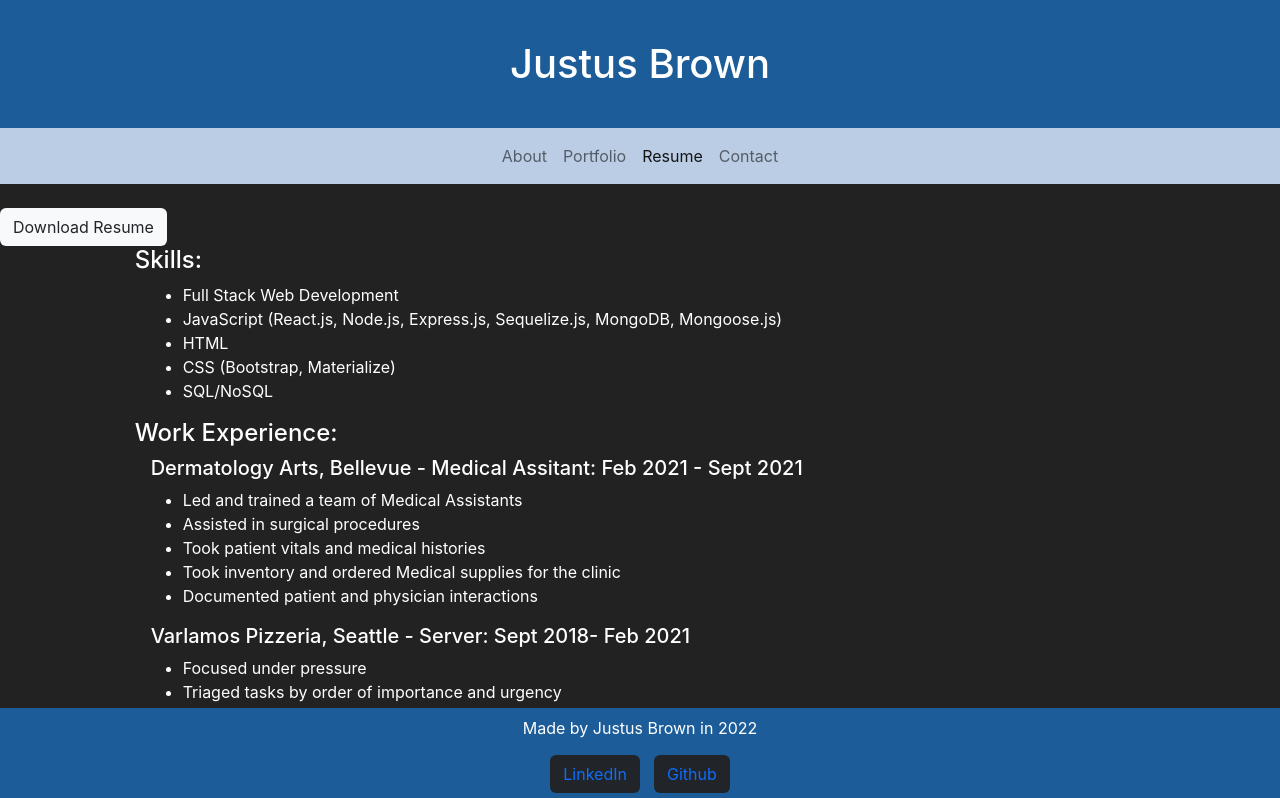
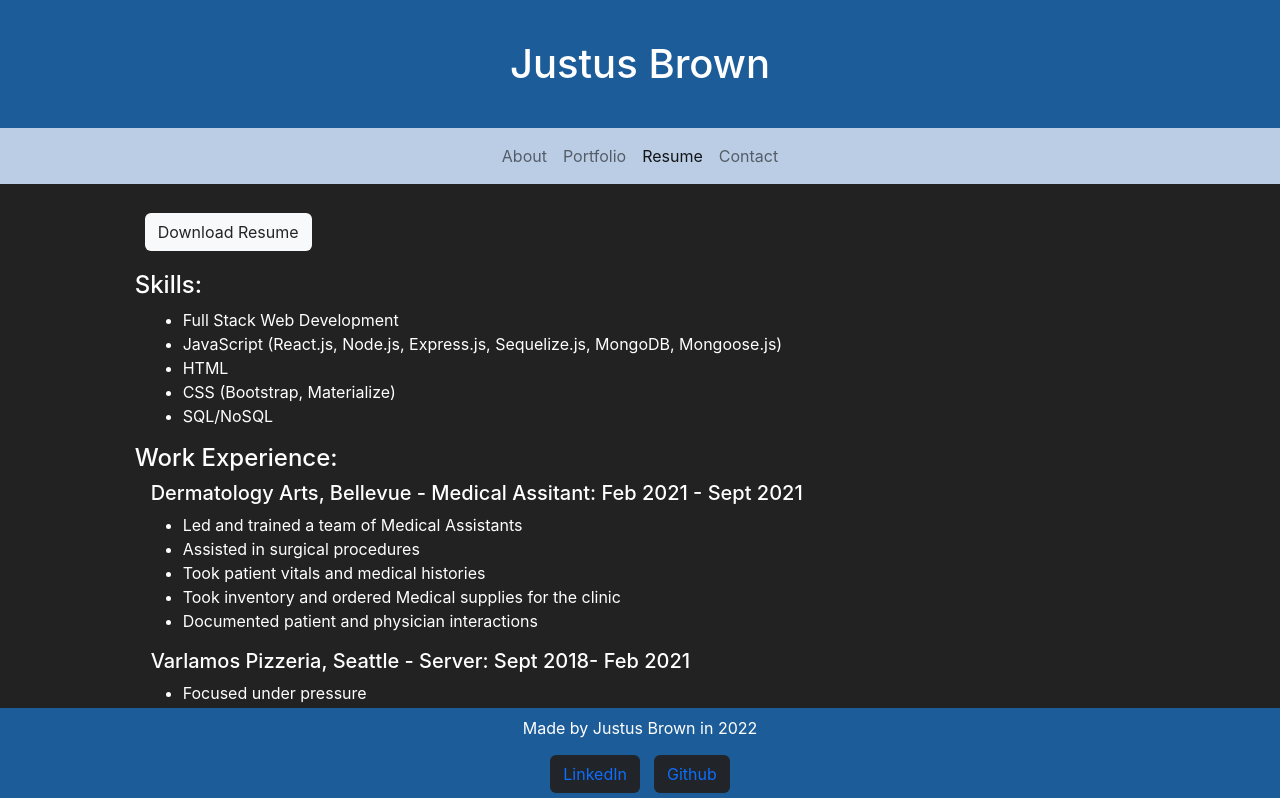
Before and after one commit to brownj47/portfolio, a React (Create React App) app: page /#/resume in a window 1280 px wide. Shown: the top 798 px of the page. Built offline with nearby package versions, Linux system fonts and the light colour scheme.

Commit message:
download button works

```diff
--- a/src/components/resume/resume.css
+++ b/src/components/resume/resume.css
@@ -1,3 +1,6 @@
 .indent{
     padding-left: 1em;
 }
+.downloadBtn{
+    margin: 5px 10px 20px;
+}
--- a/src/components/resume/resume.js
+++ b/src/components/resume/resume.js
@@ -4,13 +4,13 @@ import './resume.css'
 function Resume() {
     return (
         <main>
-            <a className="btn text-dark bg-light downloadBtn" download href="/files/WebDevResume.pdf">Download Resume</a>
             <div className="row">
                 <div className="col-1"></div>
                 <div className="col-10">
 
                     <div className="indent">
 
+            <a className="btn text-dark bg-light downloadBtn" download href="/files/WebDevResumeJustusBrown.pdf">Download Resume</a>
                         <h4>Skills:</h4>
 
                         <div className="indent">
```
Also changed, not shown: 1 other file (tests, documents, lock files or other folders).
